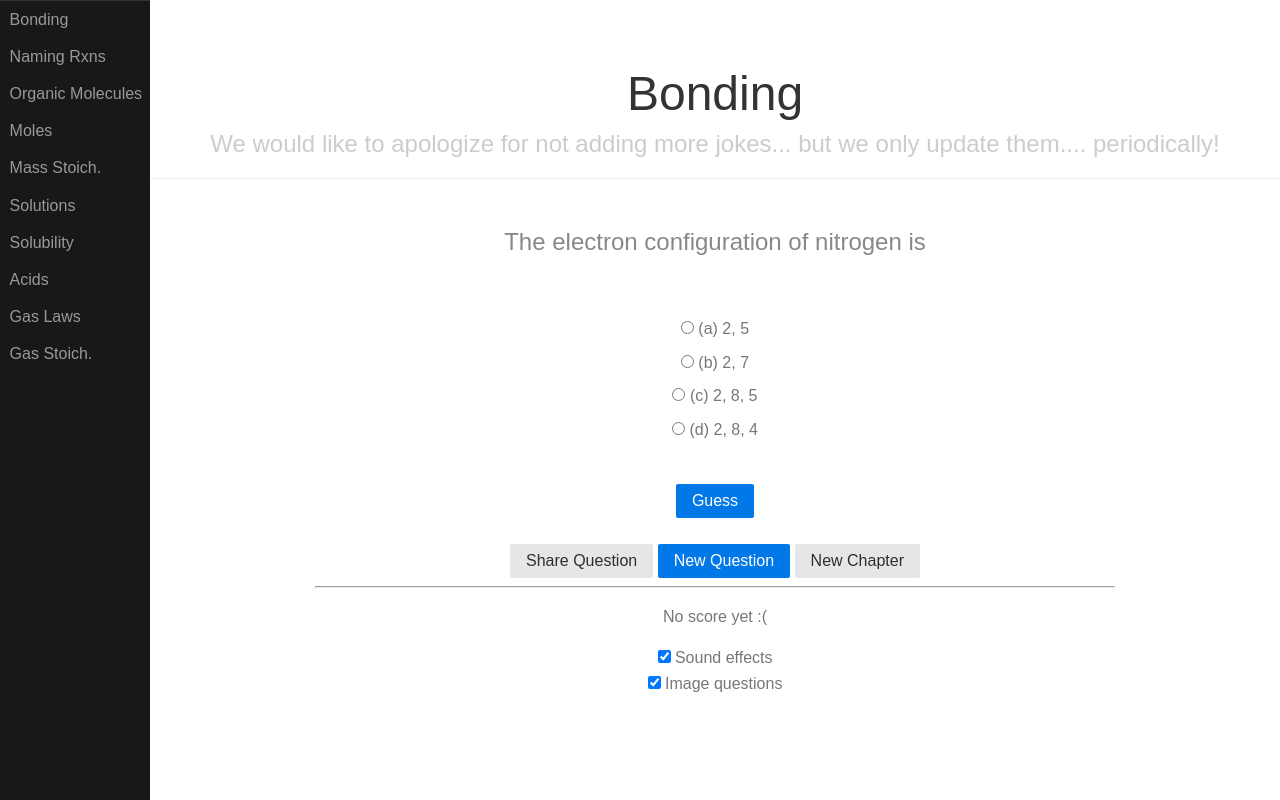
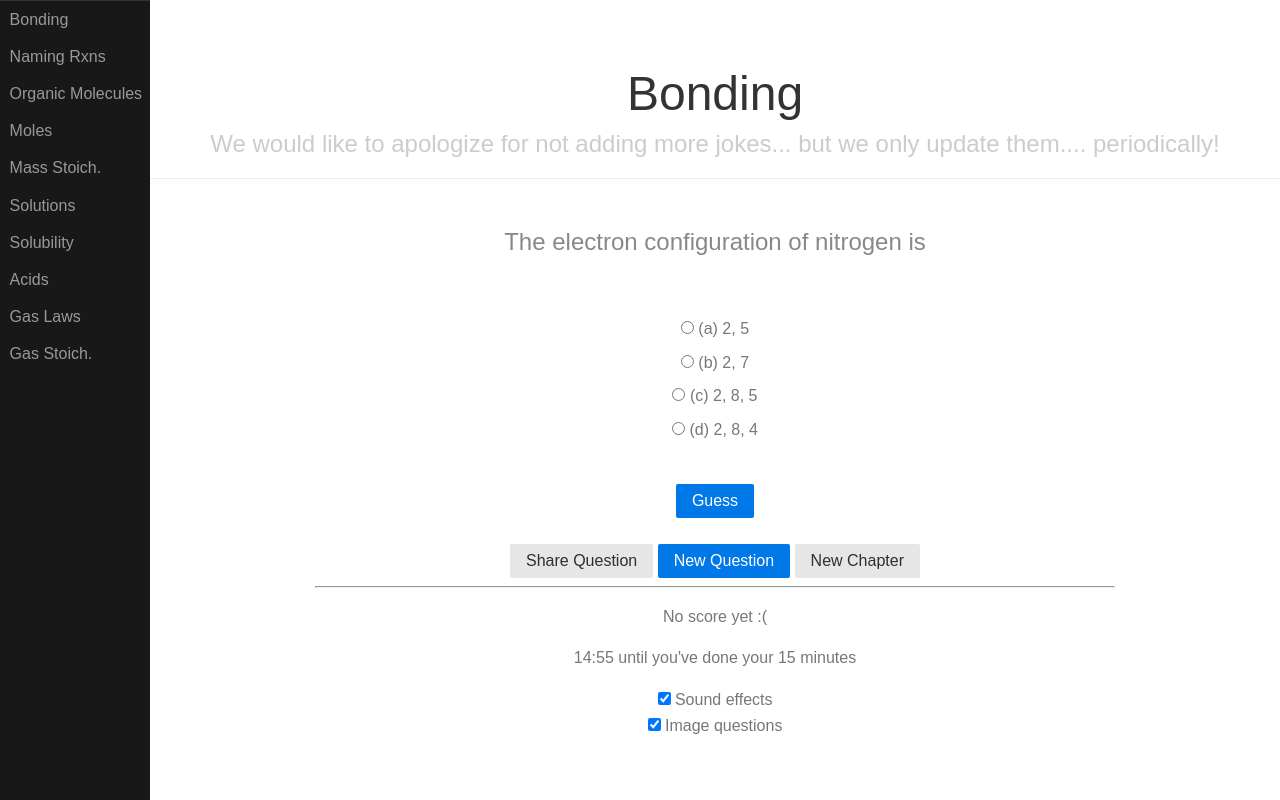
Before and after one commit to edwinfinch/SCH3U, a PHP site: page /?c=1 in a window 1280 px wide. Run offline with PHP 8.4, Linux system fonts and the light colour scheme; data that the repository does not hold is empty.

Commit message:
Rounded score, timer, some other nice touches

```diff
--- a/web/index.php
+++ b/web/index.php
@@ -34,6 +34,29 @@ var charArray = ['A', 'B', 'C', 'D', 'E'];
 var customQuestion = -1;
 var correct = 0, total = 0;
 var jokes = null;
+
+function startTimer(duration, display) {
+    var timer = duration, minutes, seconds;
+    setInterval(function () {
+        minutes = parseInt(timer / 60, 10);
+        seconds = parseInt(timer % 60, 10);
+
+        minutes = minutes < 10 ? "0" + minutes : minutes;
+        seconds = seconds < 10 ? "0" + seconds : seconds;
+
+        display.innerHTML = minutes + ":" + seconds + " until you've done your 15 minutes";
+
+        if (--timer < 0) {
+            timer = duration;
+	    alert("You've done 15 minutes. Good job. You can continue to study, or get off. Either way, Mr. Greisman is happy.");
+        }
+    }, 1000);
+}
+
+window.onload = function () {
+    var fiveMinutes = 60 * 15, display = document.getElementById('timer_label');
+    startTimer(fiveMinutes, display);
+};
 
 function readTextFile(file){
     var rawFile = new XMLHttpRequest();
@@ -206,7 +229,7 @@ function checkQuestion(){
       disable_elements();
 
       document.getElementById("new_question_button").style.visibility = "visible";
-      document.getElementById("score").innerHTML = "Score: " + correct + "/" + total + " (" + (correct/total)*100 + "%)"
+      document.getElementById("score").innerHTML = "Score: " + correct + "/" + total + " (" + ((correct/total)*100).toFixed(2) + "%)"
 
       //loadNewQuestion(null);
       //alert("current question: " + JSON.stringify(currentQuestion));
@@ -231,7 +254,7 @@ function showContent(){
 }
 
 function newChapter(){
-    var newChap = Math.floor(Math.random() * 11);
+    var newChap = Math.floor(Math.random() * 11) + 1;
     window.location.href = "https://chemistry.edwinfinch.com/?c=" + newChap;
     showContent();
     return false;
@@ -294,14 +317,14 @@ function loadQuestionFromURL(){
         </div>
 
         <div class="content">
-            <h2 class="content-subhead" align="center">How to get started</h2>
+            <h2 class="content-subhead" align="center">Get started</h2>
             <p>
     		To begin, click on a specific category in the sidebar located on the left, or click on the "get started" button below, which will
             bring you to a random chapter. There are 11 chapters, all with varying questions.<br><br>
             </p>
     		<div align="center">
     			<form onsubmit="return newChapter();">
-    				<button class="pure-button pure-button-primary" action="submit">Get Started</button>
+    				<button class="pure-button pure-button-primary" action="submit">Random Chapter</button>
     			</form>
     		</div>
             <br>
@@ -328,7 +351,7 @@ function loadQuestionFromURL(){
 
     <h2 id="status_label"></h2>
 
-    <h2 class="content-subhead" id="question_label">Loading new question... Please wait.</h2>
+    <h2 class="content-subhead" id="question_label">Loading... If this doesn't do anything, please <a href="/">refresh.</a></h2>
     <p id="imagefix">
         <img src="" id="imageview" style="hidden;"></img>
     </p>
@@ -344,15 +367,16 @@ function loadQuestionFromURL(){
                 </label>
         <label for="option-c" class="pure-radio" id="l_option-c">
                         <input id="option-c" type="radio" name="s" value="C">
-                        Shout out to our chem class for being the best
+                        I hope you're having a good day. Sorry for the wait and/or broken site.<br>
+
                 </label>
         <label for="option-d" class="pure-radio" id="l_option-d">
                         <input id="option-d" type="radio" name="s" value="D">
-                        D
+                        #sixseasonsandamovie
                 </label>
         <label for="option-e" class="pure-radio" id="l_option-e">
                         <input id="option-e" type="radio" name="s" value="E">
-            E
+            		There's always money in the banana stand!
                 </label>
         <input id="chapter" name="c" value="<?php echo $chapter ?>" hidden>
         <button action="submit" class="pure-button pure-button-primary" id="guess_button">Guess</button>
@@ -364,6 +388,7 @@ function loadQuestionFromURL(){
         <div id="footer" class="footer">
             <hr>
             <p id="score">No score yet :(</p>
+	    <p id="timer_label">15:00</p>
             <input type="checkbox" name="sounds" value="true" id="soundsenabled" checked="true"> Sound effects <br>
             <input type="checkbox" name="images" value="true" id="imagesenabled" checked="true"> Image questions
         </div>
```
